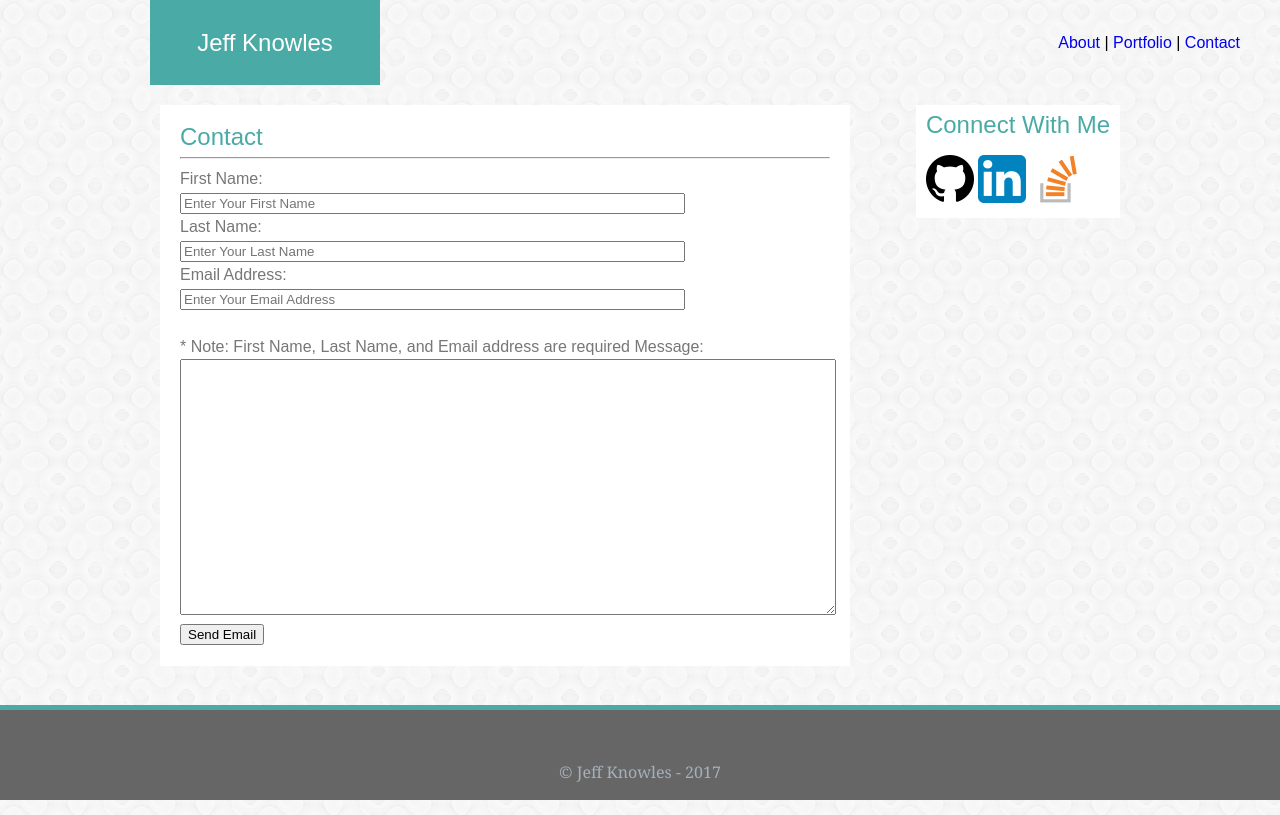
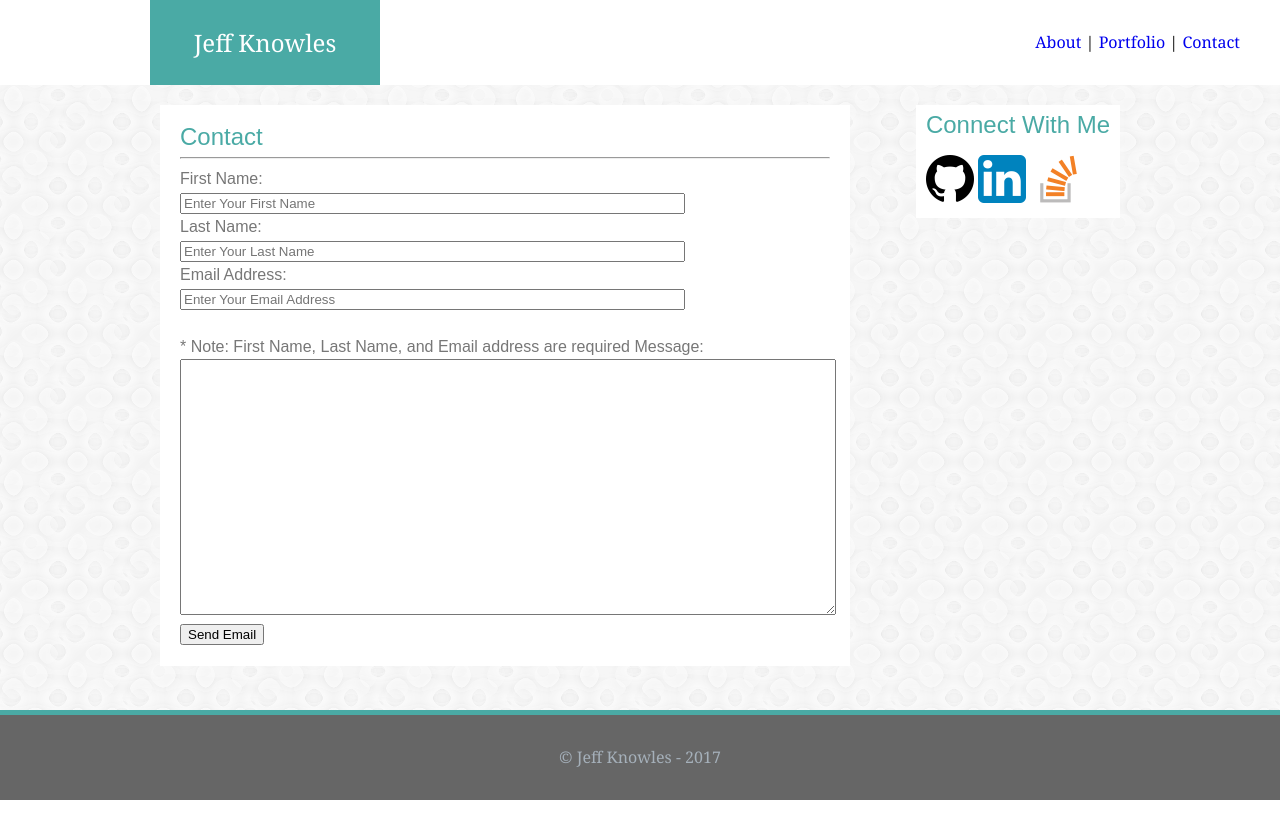
Before and after one commit to JTK0616/Basic-Portfolio, a PHP site: page /contact.html in a window 1280 px wide. Run offline with PHP 8.4, Linux system fonts and the light colour scheme.

Commit message:
Footer changed back

```diff
--- a/assets/css/mystyle.css
+++ b/assets/css/mystyle.css
@@ -9,7 +9,7 @@ body {
 	line-height: 125%;
 	min-height: 100%;
 }
-	}
+
 
 header {
 	width:100%;
@@ -55,8 +55,7 @@ textarea {
 	clear: both;
 	margin: 0 auto;
 	padding-top: 20px;
-
-	/*margin-bottom: 90px;*/
+	margin-bottom: 90px;
 }
 
 .content {
--- a/contact.html
+++ b/contact.html
@@ -71,14 +71,9 @@
 
 	</div>
 
-
 	<footer>
 
-		<div class="container">
-
-			&copy; Jeff Knowles - 2017
-
-		</div>
+		&copy; Jeff Knowles - 2017
 
 	</footer>
 
--- a/index.html
+++ b/index.html
@@ -61,10 +61,9 @@
 	</div>
 
 	<footer>
-	<div class="container">
 
 		&copy; Jeff Knowles - 2017
-	</div>
+
 	</footer>
 
 </body>
--- a/portfolio.html
+++ b/portfolio.html
@@ -86,13 +86,12 @@
 
 	</section>
 
-</div>
+	</div>
 
 	<footer>
-	<div class="container">
 
 		&copy; Jeff Knowles - 2017
-	</div>
+
 	</footer>
 
 </body>
```
